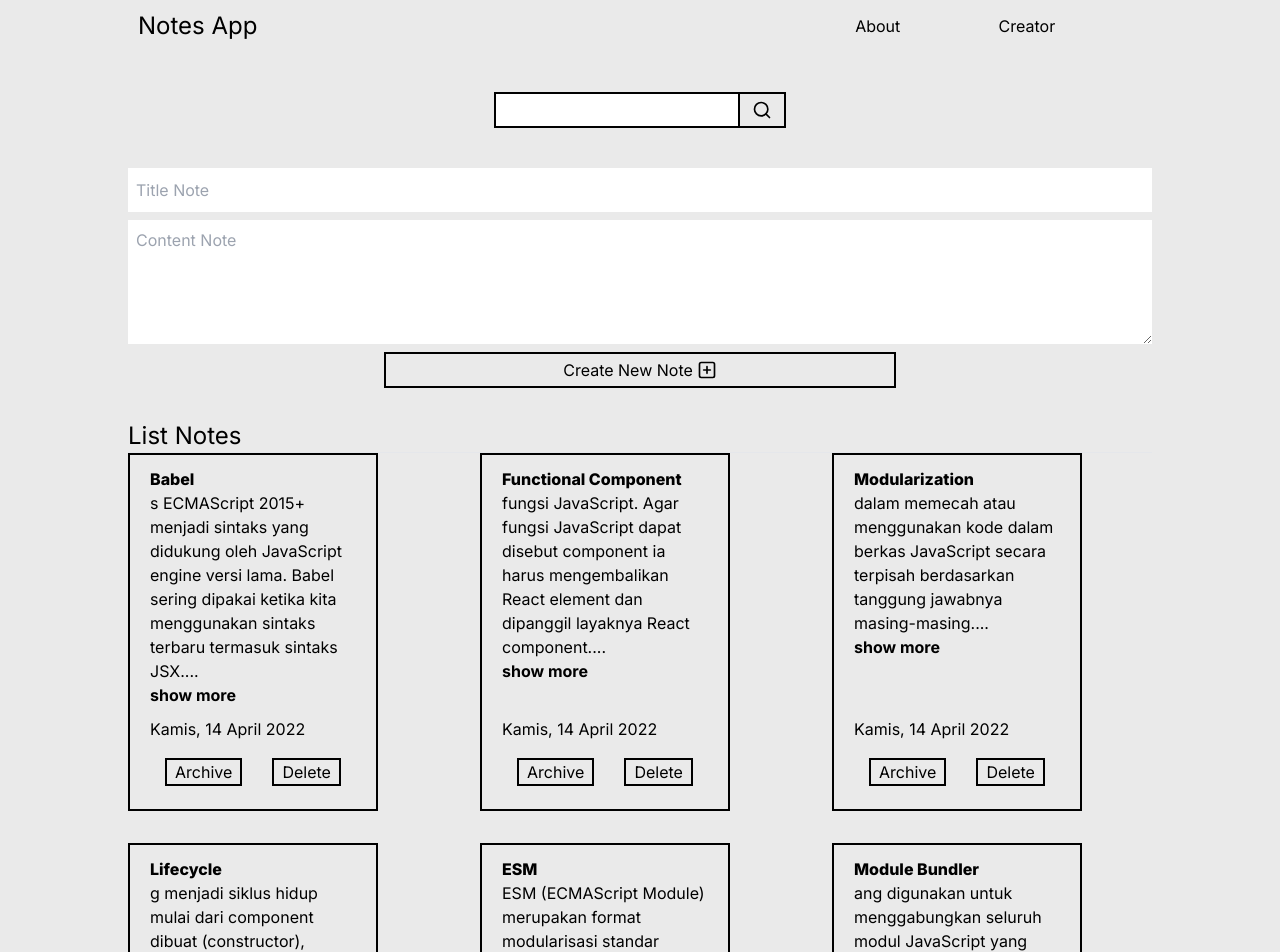
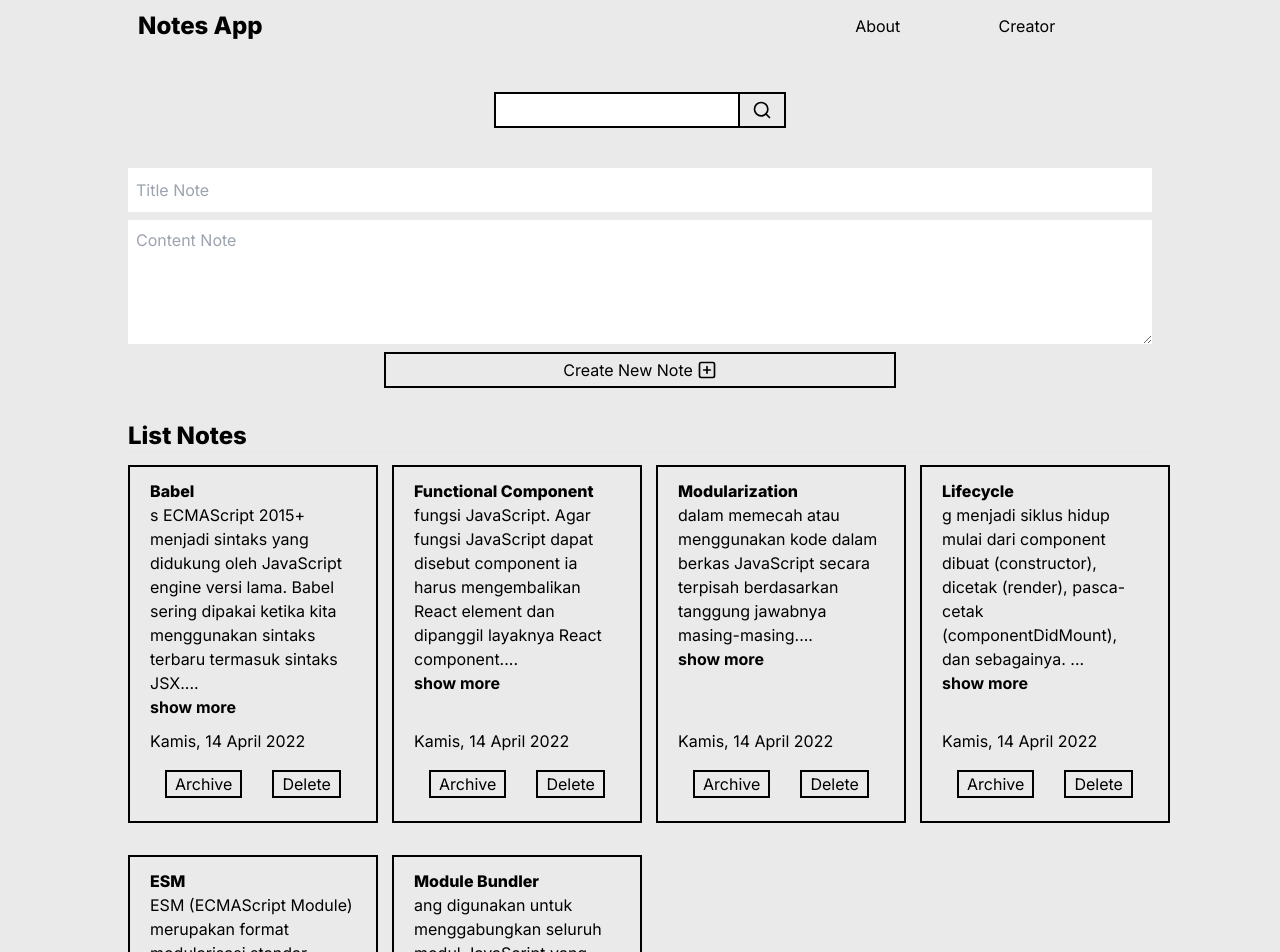
Before and after one commit to dennyzain/submission-notes-app, a React (Vite) app: page / in a window 1280 px wide. Shown: the top 952 px of the page. Built offline with nearby package versions, Linux system fonts and the light colour scheme; the HTML template or start-up script is replaced by a standard one.

Commit message:
fix: grid list notes on listNotes comp

```diff
--- a/src/components/organisms/ListNotes.jsx
+++ b/src/components/organisms/ListNotes.jsx
@@ -6,10 +6,10 @@ import { getInitialData } from '../../utils';
 export default function ListNotes() {
   const notes = getInitialData();
   return (
-    <div className="pt-8">
+    <div className="py-8">
       <h1>List Notes</h1>
       <hr />
-      <div className="grid grid-cols-3 gap-8">
+      <div className="grid grid-cols-1 sm:grid-cols-2 lg:grid-cols-3 xl:grid-cols-4 gap-8 pt-3">
         {notes.length > 0 ? (
           notes.map((note) => <CardNote key={note.id} {...note} />)
         ) : (
--- a/src/index.css
+++ b/src/index.css
@@ -10,7 +10,7 @@ body {
 }
 @layer base {
   h1 {
-    @apply text-2xl;
+    @apply text-2xl font-extrabold;
   }
 }
 
```
